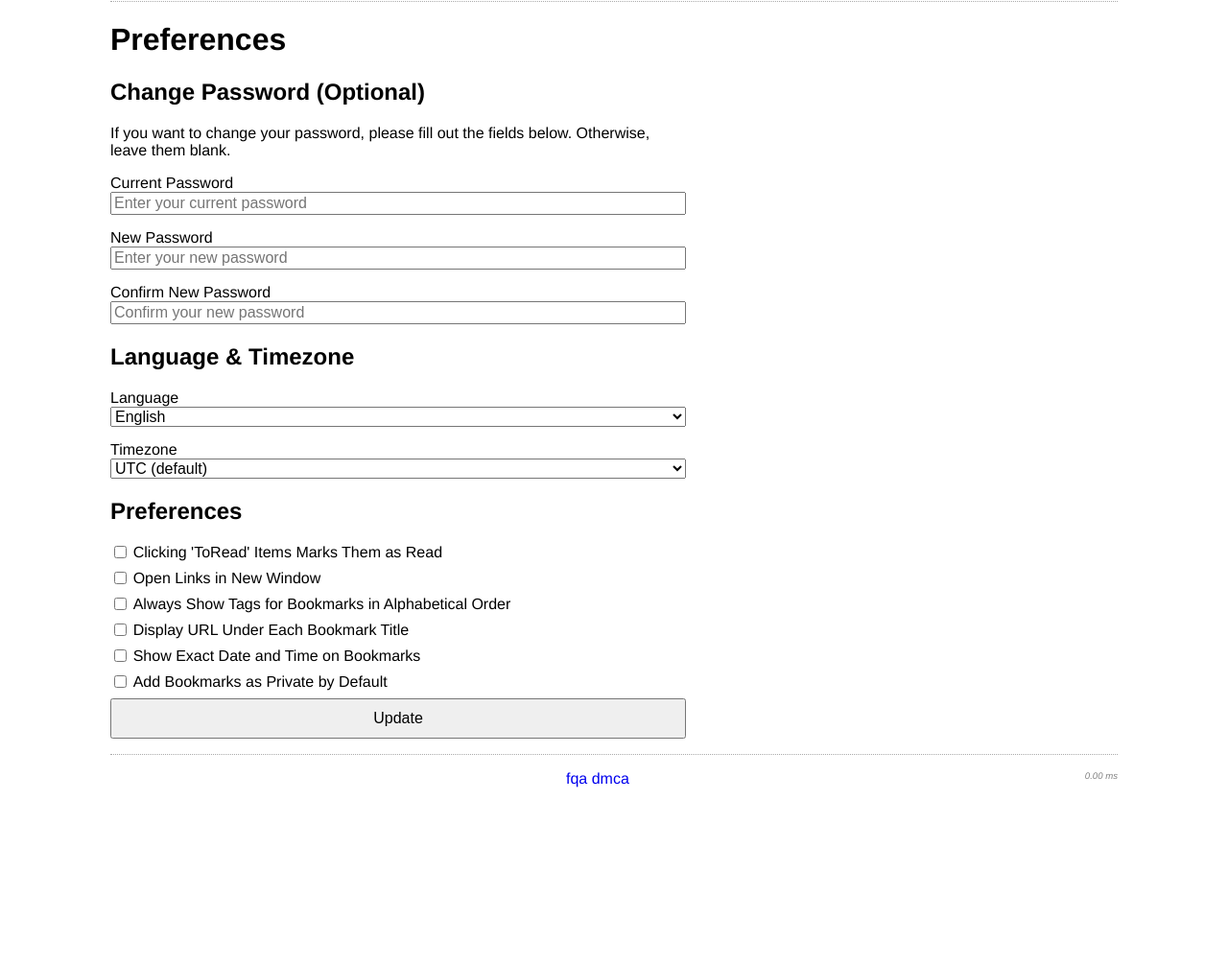
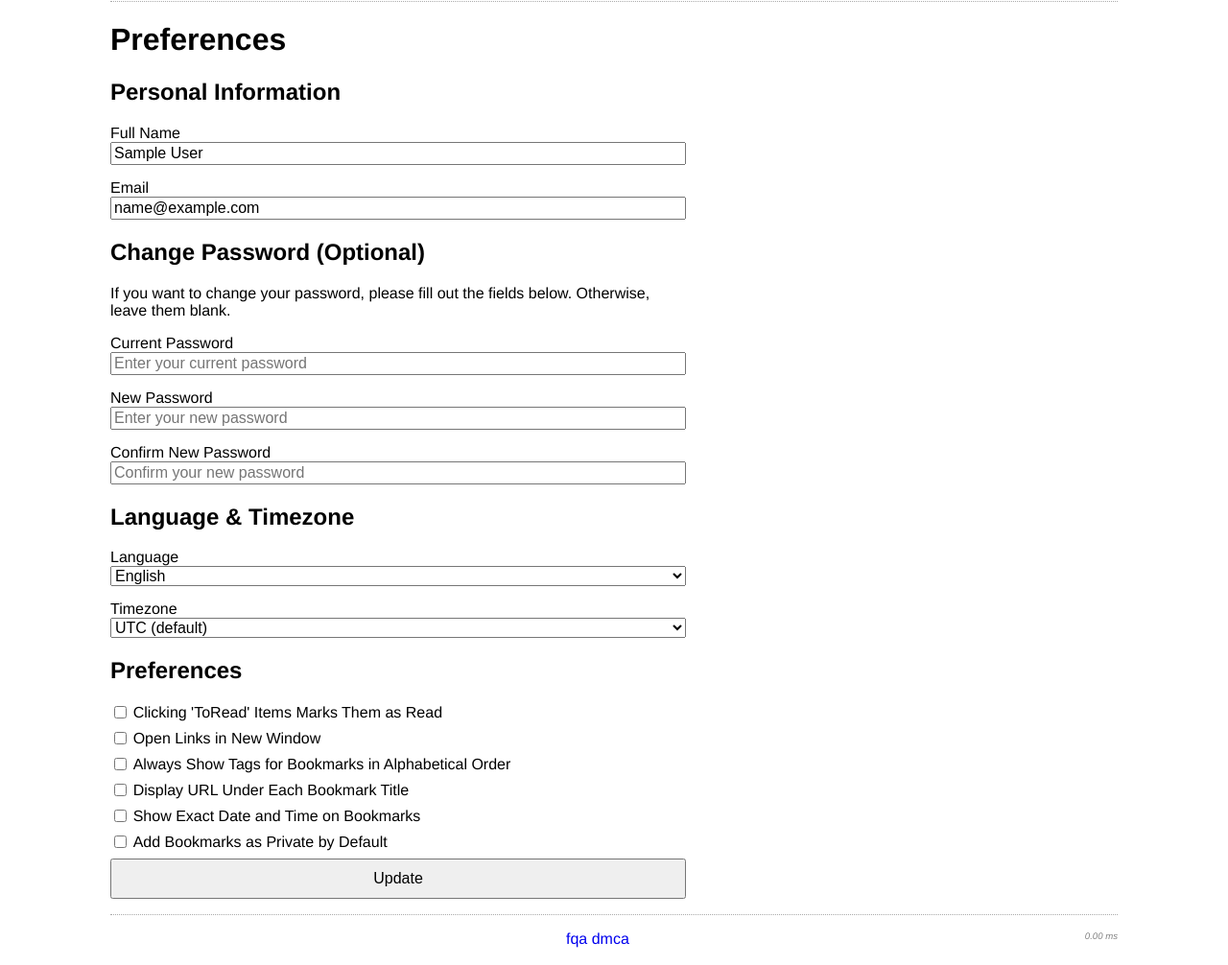
Before and after one commit to mileswilsondc/pin, a Flask app: page /preferences in a window 1280 px wide. Shown: the part 27-1033 px from the top of the page at 96% size. Before the commit the page ends 848 px from the top, so only its background shows below. Run offline with Flask 3, Linux system fonts and the light colour scheme; the visitor is signed in with stand-in values (Sample User, id 1); some libraries are stand-ins or nearby versions.

Commit message:
Add a full name and email field to the db, present it on the profile page and make it editable on /preferences

```diff
--- a/app.py
+++ b/app.py
@@ -623,6 +623,17 @@ def preferences():
         current_user.enable_public_profile = form.enable_public_profile.data
         current_user.enable_privacy_mode = form.enable_privacy_mode.data
 
+        email = form.email.data
+        full_name = form.full_name.data
+
+        if email != current_user.email:
+            if email and User.query.filter_by(email=email).first():
+                flash('Email already in use. Please choose a different one.', 'error')
+                return render_template('preferences.html', form=form)
+            current_user.email = email
+
+        current_user.full_name = full_name
+
         db.session.commit()
         flash('Your preferences have been updated.', 'success')
         return redirect(url_for('index'))
@@ -644,6 +655,8 @@ def admin_page():
             if registration_form.validate_on_submit():
                 new_user = User(
                     username=registration_form.username.data,
+                    email=registration_form.email.data,  # Set email if provided
+                    full_name=registration_form.full_name.data,  # Set full name if provided
                     admin=registration_form.admin.data,
                     language='en',  # Default preferences; adjust as needed
                     timezone='Etc/UTC'
@@ -666,6 +679,15 @@ def admin_page():
                     if form.new_password.data:
                         user.set_password(form.new_password.data)
                         flash(f'Password updated for user "{user.username}".', 'success')
+
+                    # Update email and full_name
+                    if form.email.data != user.email:
+                        if form.email.data and User.query.filter_by(email=form.email.data).first():
+                            flash(f'Email "{form.email.data}" is already in use.', 'error')
+                            return redirect(url_for('admin_page'))
+                        user.email = form.email.data
+
+                    user.full_name = form.full_name.data
 
                     # Update preferences
                     user.language = form.language.data
--- a/forms.py
+++ b/forms.py
@@ -1,7 +1,7 @@
 # forms.py
 from flask_wtf import FlaskForm
 from wtforms import StringField, PasswordField, TextAreaField, BooleanField, SubmitField, SelectField, HiddenField, FileField
-from wtforms.validators import DataRequired, URL, EqualTo, ValidationError, Optional
+from wtforms.validators import DataRequired, URL, EqualTo, ValidationError, Optional, Email, Length
 from flask_wtf.file import FileAllowed
 from models import User
 
@@ -113,6 +113,10 @@ class PreferencesForm(FlaskForm):
     ])
     confirm_new_password = PasswordField('Confirm New Password', validators=[Optional()])
 
+    # New Fields: Email and Full Name
+    email = StringField('Email', validators=[Optional(), Email()])
+    full_name = StringField('Full Name', validators=[Optional(), Length(max=120)])
+
     language = SelectField('Language', choices=[
         ('en', 'English'),
         ('es', 'Spanish / Español'),
@@ -168,6 +172,8 @@ class PreferencesForm(FlaskForm):
             self.add_bookmarks_private_by_default.data = user.add_bookmarks_private_by_default
             self.enable_public_profile.data = user.enable_public_profile
             self.enable_privacy_mode.data = user.enable_privacy_mode
+            self.email.data = user.email
+            self.full_name.data = user.full_name
 
     def validate_current_password(self, field):
         # Only validate if new_password is provided
@@ -179,6 +185,8 @@ class PreferencesForm(FlaskForm):
 
 class AdminRegistrationForm(FlaskForm):
     username = StringField('Username', validators=[DataRequired()])
+    email = StringField('Email', validators=[Optional(), Email()])  # Optional email during admin registration
+    full_name = StringField('Full Name', validators=[Optional(), Length(max=120)])  # Optional full name
     password = PasswordField('Password', validators=[DataRequired()])
     confirm_password = PasswordField('Confirm Password', validators=[
         DataRequired(),
@@ -192,6 +200,12 @@ class AdminRegistrationForm(FlaskForm):
         if user:
             raise ValidationError('Username already exists. Please choose a different one.')
 
+    def validate_email(self, email):
+        if email.data:
+            user = User.query.filter_by(email=email.data).first()
+            if user:
+                raise ValidationError('Email already in use. Please choose a different one.')
+
 class AdminEditUserForm(FlaskForm):
     user_id = HiddenField('User ID')
 
@@ -200,6 +214,10 @@ class AdminEditUserForm(FlaskForm):
         EqualTo('confirm_new_password', message='Passwords must match.')
     ])
     confirm_new_password = PasswordField('Confirm New Password', validators=[Optional()])
+
+    # New Fields: Email and Full Name
+    email = StringField('Email', validators=[Optional(), Email()])
+    full_name = StringField('Full Name', validators=[Optional(), Length(max=120)])
 
     language = SelectField('Language', choices=[
         ('en', 'English'),
@@ -256,8 +274,16 @@ class AdminEditUserForm(FlaskForm):
             self.add_bookmarks_private_by_default.data = user.add_bookmarks_private_by_default
             self.enable_public_profile.data = user.enable_public_profile
             self.enable_privacy_mode.data = user.enable_privacy_mode
+            self.email.data = user.email
+            self.full_name.data = user.full_name
 
     def validate_new_password(self, field):
         if field.data:
             if len(field.data) < 6:
                 raise ValidationError('Password must be at least 6 characters long.')
+
+    def validate_email(self, field):
+        if field.data and field.data != self.user.email:
+            user = User.query.filter_by(email=field.data).first()
+            if user:
+                raise ValidationError('Email already in use. Please choose a different one.')
--- a/models.py
+++ b/models.py
@@ -14,6 +14,8 @@ link_tags = db.Table('link_tags',
 class User(UserMixin, db.Model):
     id = db.Column(db.Integer, primary_key=True)
     username = db.Column(db.String(64), unique=True, nullable=False)
+    email = db.Column(db.String(120), unique=True, nullable=True)  # Added email field
+    full_name = db.Column(db.String(120), nullable=True)  # Added full_name field
     password_hash = db.Column(db.String(128))
     admin = db.Column(db.Boolean, default=False)
     links = db.relationship('Link', backref='user', lazy='dynamic')
--- a/templates/preferences.html
+++ b/templates/preferences.html
@@ -5,6 +5,31 @@
 <h1>Preferences</h1>
 <form method="post" class="form">
     {{ form.hidden_tag() }}
+
+    <h2>Personal Information</h2>
+    <div class="form-group">
+        {{ form.full_name.label(class="form-label") }}
+        {{ form.full_name(class="form-input", placeholder="Enter your full name") }}
+        {% if form.full_name.errors %}
+        <ul class="errors">
+            {% for error in form.full_name.errors %}
+            <li>{{ error }}</li>
+            {% endfor %}
+        </ul>
+        {% endif %}
+    </div>
+
+    <div class="form-group">
+        {{ form.email.label(class="form-label") }}
+        {{ form.email(class="form-input", placeholder="Enter your email address") }}
+        {% if form.email.errors %}
+        <ul class="errors">
+            {% for error in form.email.errors %}
+            <li>{{ error }}</li>
+            {% endfor %}
+        </ul>
+        {% endif %}
+    </div>
 
     <h2>Change Password (Optional)</h2>
     <p>If you want to change your password, please fill out the fields below. Otherwise, leave them blank.</p>
```
Also changed, not shown: templates/admin.html (+56 -0 lines), templates/profile.html (+11 -2 lines).
